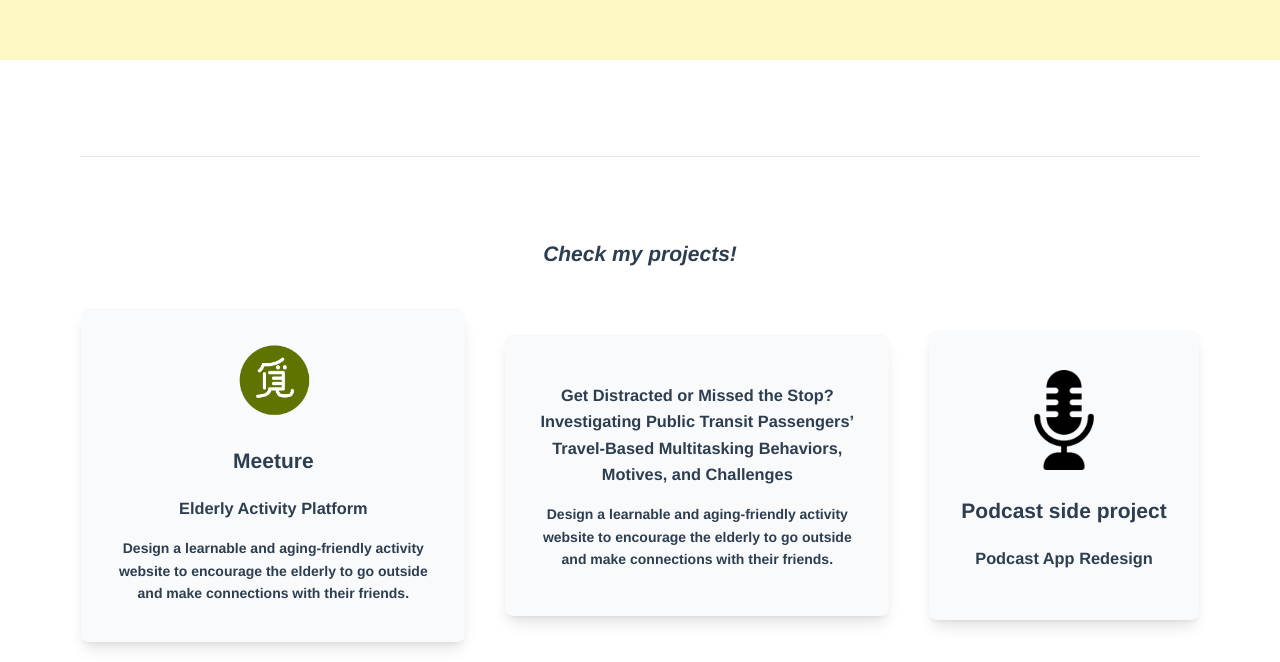
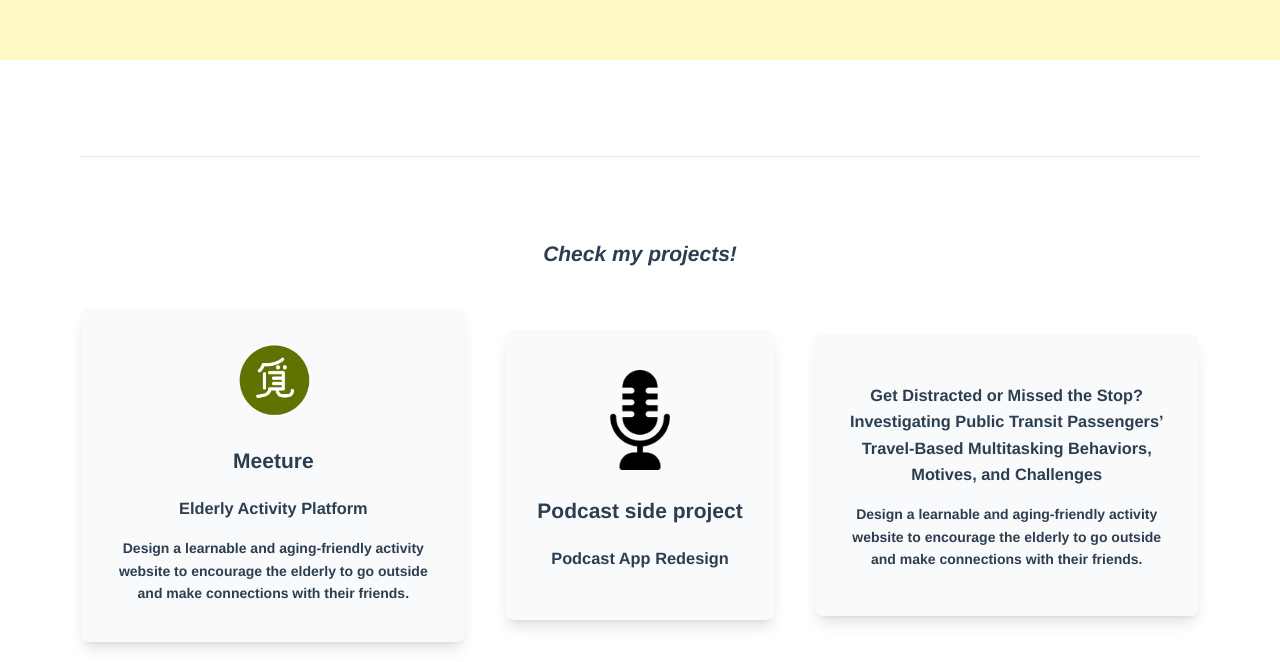
Before and after one commit to weiaquarius/newportfolio, a Vue app: page /about in a window 1280 px wide. Shown: the part 3150-3812 px from the top of the page. Built offline with nearby package versions, Linux system fonts and the light colour scheme.

Commit message:
update Meeture

```diff
--- a/index.html
+++ b/index.html
@@ -24,6 +24,7 @@
       async
       src="https://www.googletagmanager.com/gtag/js?id=G-K95SCGWHQQ"
     ></script>
+    <script src="https://cdnjs.cloudflare.com/ajax/libs/vue/1.0.18/vue.min.js"></script>
     <script>
       window.dataLayer = window.dataLayer || [];
       function gtag() {
--- a/package.json
+++ b/package.json
@@ -17,6 +17,7 @@
     "aos": "^3.0.0-beta.6",
     "babel-preset-es2015": "^6.24.1",
     "babel-preset-react": "^6.24.1",
+    "circletype": "^2.3.0",
     "gsap": "^3.11.1",
     "tw-elements": "^1.0.0-alpha12",
     "vue": "^3.2.37",
--- a/src/App.vue
+++ b/src/App.vue
@@ -45,16 +45,17 @@ import { KeyboardArrowDownRound } from '@vicons/material';
 import { useRouter } from 'vue-router';
 const options = [
   {
-    label: 'Travel-Based Multitasking',
-    key: 'Travel',
-  },
-  {
     label: 'Meeture',
     key: 'Meeture',
   },
   {
     label: 'Podcast side project',
     key: 'Podcast',
+  },
+
+  {
+    label: 'Travel-Based Multitasking',
+    key: 'Travel',
   },
 ];
 const router = useRouter();
--- a/src/router/index.ts
+++ b/src/router/index.ts
@@ -19,22 +19,22 @@ const routes = [
       import('../views/About.vue'),
   },
   {
-    path: '/TravelBasedMultitasking',
-    name: 'Travel',
-    component: TravelPage,
-    props: { num: 1, name:'/PodcastProject' },
-  },
-  {
     path: '/Meeture',
     name: 'Meeture',
     component: MeeturePage,
-    props: { num: 2, name:'/TravelBasedMultitasking' },
+    props: { num: 1, name:'/TravelBasedMultitasking' },
   },
   {
     path: '/PodcastProject',
     name: 'Podcast',
     component: PodcastPage,
-    props: { num: 3, name:'/Meeture' },
+    props: { num: 2, name:'/Meeture' },
+  },
+  {
+    path: '/TravelBasedMultitasking',
+    name: 'Travel',
+    component: TravelPage,
+    props: { num: 3, name:'/PodcastProject' },
   },
   // {
   //   path: '/FineTutor',
--- a/src/views/About.vue
+++ b/src/views/About.vue
@@ -139,21 +139,6 @@
         </div>
       </div>
     </router-link>
-    <router-link to="/TravelBasedMultitasking">
-      <div id="cardStyle" class="rounded-lg shadow-lg bg-gray-50 max-w-sm p-8">
-        <div class="p-0">
-          <h3>
-            Get Distracted or Missed the Stop? Investigating Public Transit
-            Passengers’ Travel-Based Multitasking Behaviors, Motives, and
-            Challenges
-          </h3>
-          <p>
-            Design a learnable and aging-friendly activity website to encourage
-            the elderly to go outside and make connections with their friends.
-          </p>
-        </div>
-      </div>
-    </router-link>
     <router-link to="/PodcastProject">
       <div id="cardStyle" class="rounded-lg shadow-lg bg-gray-50 max-w-sm p-8">
         <img
@@ -170,6 +155,22 @@
           <!-- <p class="text-2xl">Meeture</p>
           <p class="text-xl font-medium">Elderly activity platform</p> -->
           <p></p>
+        </div>
+      </div>
+    </router-link>
+
+    <router-link to="/TravelBasedMultitasking">
+      <div id="cardStyle" class="rounded-lg shadow-lg bg-gray-50 max-w-sm p-8">
+        <div class="p-0">
+          <h3>
+            Get Distracted or Missed the Stop? Investigating Public Transit
+            Passengers’ Travel-Based Multitasking Behaviors, Motives, and
+            Challenges
+          </h3>
+          <p>
+            Design a learnable and aging-friendly activity website to encourage
+            the elderly to go outside and make connections with their friends.
+          </p>
         </div>
       </div>
     </router-link>
--- a/src/views/Home.vue
+++ b/src/views/Home.vue
@@ -4,15 +4,6 @@
 
     <div class="caseProject pb-3">
       <h1 class="m-0 pt-20 heading heading--stroke px-6">UX PROJECTS</h1>
-      <div
-        data-aos="fade-up"
-        data-aos-duration="700"
-        data-aos-easing="ease-in-out"
-        data-aos-mirror="true"
-      >
-        <Travel />
-      </div>
-
       <div
         data-aos="fade-up"
         data-aos-duration="700"
@@ -28,6 +19,14 @@
         data-aos-mirror="true"
       >
         <Podcast />
+      </div>
+      <div
+        data-aos="fade-up"
+        data-aos-duration="700"
+        data-aos-easing="ease-in-out"
+        data-aos-mirror="true"
+      >
+        <Travel />
       </div>
     </div>
     <!-- <div
--- a/src/views/MeeturePage.vue
+++ b/src/views/MeeturePage.vue
@@ -385,6 +385,12 @@
       class="pl-5 md:px-10 col-span-4 text-center pt-10">
       <h1 class="text-2xl md:text-3xl font-bold">How we implement our testing?</h1>
       <img class="w-full pt-10" src="@/assets/Meeture/TestingSteps.png" alt="" />
+    </div>
+    <div
+      class="pl-5 md:px-10 col-span-4 text-center pt-10">
+      <h1 class="text-2xl md:text-3xl font-bold">Usability Results </h1>
+      <h4 class="text-md md:text-lg font-medium">(REASONS)</h4>
+      <img class="w-full pt-10" src="@/assets/Meeture/usabilityTestResult.png" alt="" />
     </div>
     <!-- <div  class="pl-5 md:px-10 flex flex-wrap items-center col-start-2 col-span-2 text-center gap-3">
         <img class="w-1/3 shadow-lg" src="@/assets/Meeture/interview.png" alt="testing pictures" />
```
Also changed, not shown: 2 other files (tests, documents, lock files or other folders).
